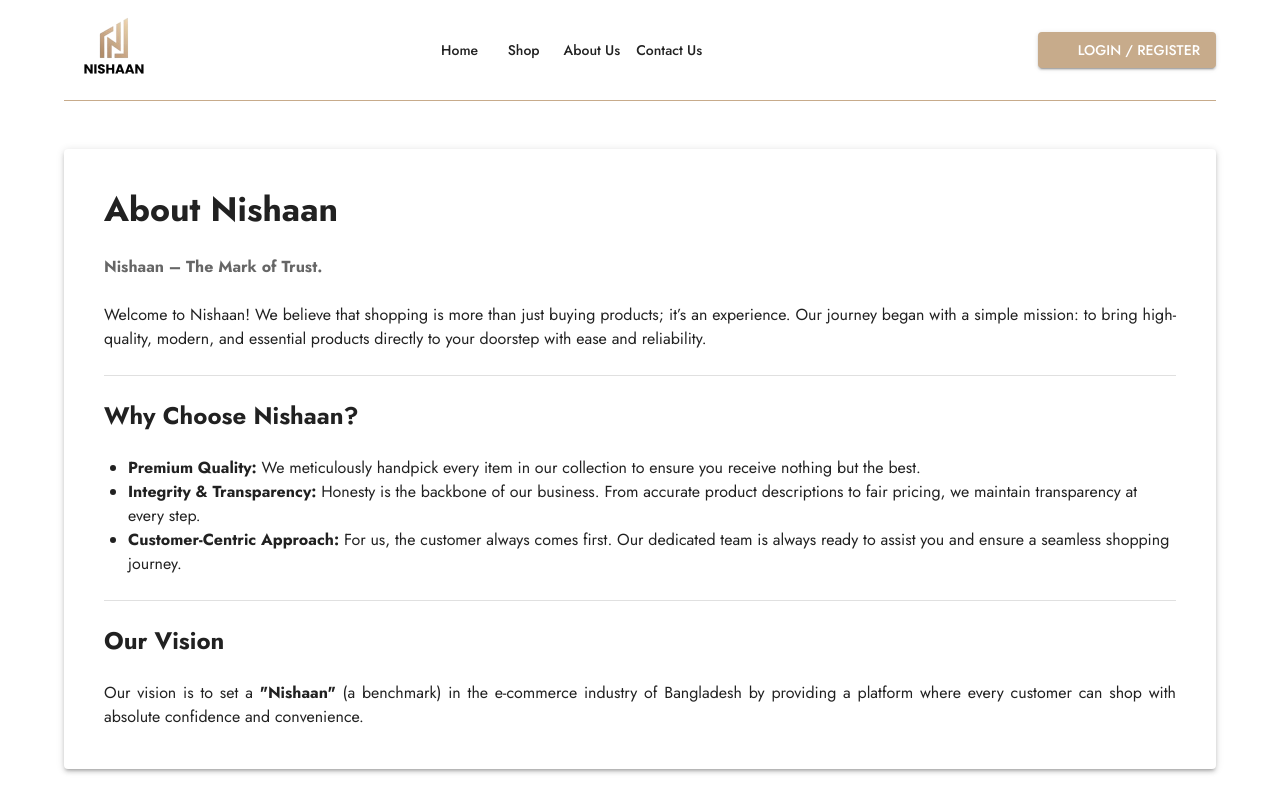
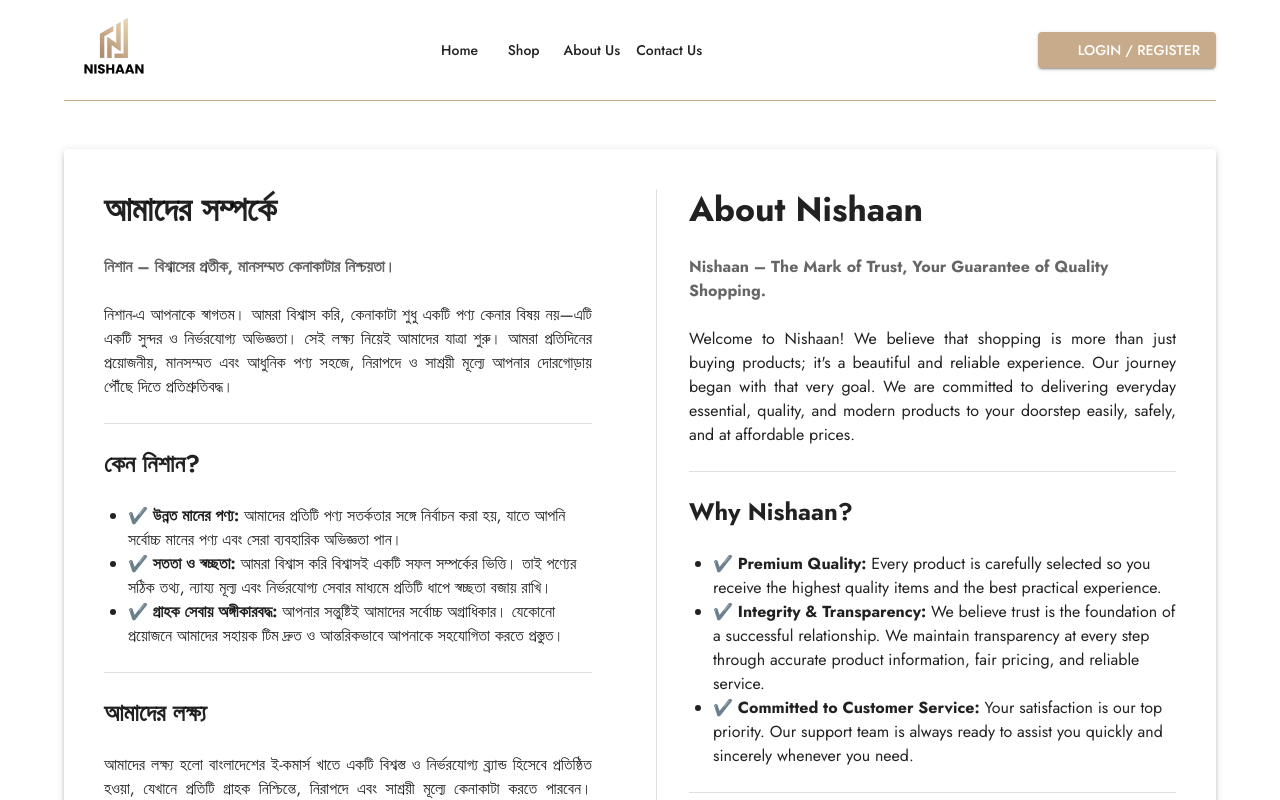
Before and after one commit to masum-diu/nishaan, a Next.js app: page /about in a window 1280 px wide. Shown: the top 800 px of the page. Built offline with nearby package versions, Linux system fonts and the light colour scheme; some icons are missing.

Commit message:
done about section

```diff
--- a/pages/about.js
+++ b/pages/about.js
@@ -1,12 +1,62 @@
 import React from "react";
 import MetaTags from "../components/MetaTags";
-import { Box, Container, Typography, Divider, Stack, Paper } from "@mui/material";
+import { Box, Container, Typography, Divider, Stack, Paper, Grid } from "@mui/material";
+
+const bn = {
+  heading: "আমাদের সম্পর্কে",
+  tagline: "নিশান – বিশ্বাসের প্রতীক, মানসম্মত কেনাকাটার নিশ্চয়তা।",
+  intro: "নিশান-এ আপনাকে স্বাগতম। আমরা বিশ্বাস করি, কেনাকাটা শুধু একটি পণ্য কেনার বিষয় নয়—এটি একটি সুন্দর ও নির্ভরযোগ্য অভিজ্ঞতা। সেই লক্ষ্য নিয়েই আমাদের যাত্রা শুরু। আমরা প্রতিদিনের প্রয়োজনীয়, মানসম্মত এবং আধুনিক পণ্য সহজে, নিরাপদে ও সাশ্রয়ী মূল্যে আপনার দোরগোড়ায় পৌঁছে দিতে প্রতিশ্রুতিবদ্ধ।",
+  whyHeading: "কেন নিশান?",
+  points: [
+    { title: "✔️ উন্নত মানের পণ্য:", desc: "আমাদের প্রতিটি পণ্য সতর্কতার সঙ্গে নির্বাচন করা হয়, যাতে আপনি সর্বোচ্চ মানের পণ্য এবং সেরা ব্যবহারিক অভিজ্ঞতা পান।" },
+    { title: "✔️ সততা ও স্বচ্ছতা:", desc: "আমরা বিশ্বাস করি বিশ্বাসই একটি সফল সম্পর্কের ভিত্তি। তাই পণ্যের সঠিক তথ্য, ন্যায্য মূল্য এবং নির্ভরযোগ্য সেবার মাধ্যমে প্রতিটি ধাপে স্বচ্ছতা বজায় রাখি।" },
+    { title: "✔️ গ্রাহক সেবায় অঙ্গীকারবদ্ধ:", desc: "আপনার সন্তুষ্টিই আমাদের সর্বোচ্চ অগ্রাধিকার। যেকোনো প্রয়োজনে আমাদের সহায়ক টিম দ্রুত ও আন্তরিকভাবে আপনাকে সহযোগিতা করতে প্রস্তুত।" },
+  ],
+  visionHeading: "আমাদের লক্ষ্য",
+  vision: "আমাদের লক্ষ্য হলো বাংলাদেশের ই-কমার্স খাতে একটি বিশ্বস্ত ও নির্ভরযোগ্য ব্র্যান্ড হিসেবে প্রতিষ্ঠিত হওয়া, যেখানে প্রতিটি গ্রাহক নিশ্চিন্তে, নিরাপদে এবং সাশ্রয়ী মূল্যে কেনাকাটা করতে পারবেন। আপনাদের আস্থা, ভালোবাসা এবং সহযোগিতাই আমাদের এগিয়ে যাওয়ার সবচেয়ে বড় অনুপ্রেরণা।",
+};
+
+const en = {
+  heading: "About Nishaan",
+  tagline: "Nishaan – The Mark of Trust, Your Guarantee of Quality Shopping.",
+  intro: "Welcome to Nishaan! We believe that shopping is more than just buying products; it's a beautiful and reliable experience. Our journey began with that very goal. We are committed to delivering everyday essential, quality, and modern products to your doorstep easily, safely, and at affordable prices.",
+  whyHeading: "Why Nishaan?",
+  points: [
+    { title: "✔️ Premium Quality:", desc: "Every product is carefully selected so you receive the highest quality items and the best practical experience." },
+    { title: "✔️ Integrity & Transparency:", desc: "We believe trust is the foundation of a successful relationship. We maintain transparency at every step through accurate product information, fair pricing, and reliable service." },
+    { title: "✔️ Committed to Customer Service:", desc: "Your satisfaction is our top priority. Our support team is always ready to assist you quickly and sincerely whenever you need." },
+  ],
+  visionHeading: "Our Vision",
+  vision: "Our vision is to establish Nishaan as a trusted and reliable brand in Bangladesh's e-commerce sector, where every customer can shop with peace of mind, safely, and at affordable prices. Your trust, love, and support are our greatest inspiration to move forward.",
+};
+
+function LangColumn({ t }) {
+  return (
+    <Stack spacing={3}>
+      <Typography variant="h4" fontWeight="bold">{t.heading}</Typography>
+      <Typography color="text.secondary"><strong>{t.tagline}</strong></Typography>
+      <Typography textAlign="justify">{t.intro}</Typography>
+      <Divider />
+      <Typography variant="h5" fontWeight="bold">{t.whyHeading}</Typography>
+      <Box component="ul" sx={{ pl: 3 }}>
+        {t.points.map((p, i) => (
+          <li key={i}>
+            <Typography><strong>{p.title}</strong> {p.desc}</Typography>
+          </li>
+        ))}
+      </Box>
+      <Divider />
+      <Typography variant="h5" fontWeight="bold">{t.visionHeading}</Typography>
+      <Typography textAlign="justify">{t.vision}</Typography>
+    </Stack>
+  );
+}
 
 function AboutPage() {
   return (
     <>
       <MetaTags
-        title="Nishaans - About Us"
+        title="Nishaan - About Us | আমাদের সম্পর্কে"
         description="Learn more about Nishaan, our mission and vision."
         url="https://yoursite.com/about"
       />
@@ -14,69 +64,14 @@
       <Box sx={{ py: 6 }}>
         <Container maxWidth="lg">
           <Paper elevation={3} sx={{ p: 5 }}>
-            <Stack spacing={3}>
-
-              <Typography variant="h4" fontWeight="bold">
-                About Nishaan
-              </Typography>
-
-              <Typography color="text.secondary">
-                <strong>Nishaan – The Mark of Trust.</strong>
-              </Typography>
-
-              <Typography textAlign="justify">
-                Welcome to Nishaan! We believe that shopping is more than just
-                buying products; it’s an experience. Our journey began with a
-                simple mission: to bring high-quality, modern, and essential
-                products directly to your doorstep with ease and reliability.
-              </Typography>
-
-              <Divider />
-
-              <Typography variant="h5" fontWeight="bold">
-                Why Choose Nishaan?
-              </Typography>
-
-              <Box component="ul" sx={{ pl: 3 }}>
-                <li>
-                  <Typography>
-                    <strong>Premium Quality:</strong> We meticulously handpick
-                    every item in our collection to ensure you receive nothing
-                    but the best.
-                  </Typography>
-                </li>
-
-                <li>
-                  <Typography>
-                    <strong>Integrity & Transparency:</strong> Honesty is the
-                    backbone of our business. From accurate product descriptions
-                    to fair pricing, we maintain transparency at every step.
-                  </Typography>
-                </li>
-
-                <li>
-                  <Typography>
-                    <strong>Customer-Centric Approach:</strong> For us, the
-                    customer always comes first. Our dedicated team is always
-                    ready to assist you and ensure a seamless shopping journey.
-                  </Typography>
-                </li>
-              </Box>
-
-              <Divider />
-
-              <Typography variant="h5" fontWeight="bold">
-                Our Vision
-              </Typography>
-
-              <Typography textAlign="justify">
-                Our vision is to set a <strong>"Nishaan"</strong> (a benchmark)
-                in the e-commerce industry of Bangladesh by providing a
-                platform where every customer can shop with absolute confidence
-                and convenience.
-              </Typography>
-
-            </Stack>
+            <Grid container spacing={4}>
+              <Grid size={{ xs: 12, md: 6 }} sx={{ pr: { md: 4 } }}>
+                <LangColumn t={bn} />
+              </Grid>
+              <Grid size={{ xs: 12, md: 6 }} sx={{ borderLeft: { md: "1px solid #e0e0e0" }, pl: { md: 4 } }}>
+                <LangColumn t={en} />
+              </Grid>
+            </Grid>
           </Paper>
         </Container>
       </Box>
```
